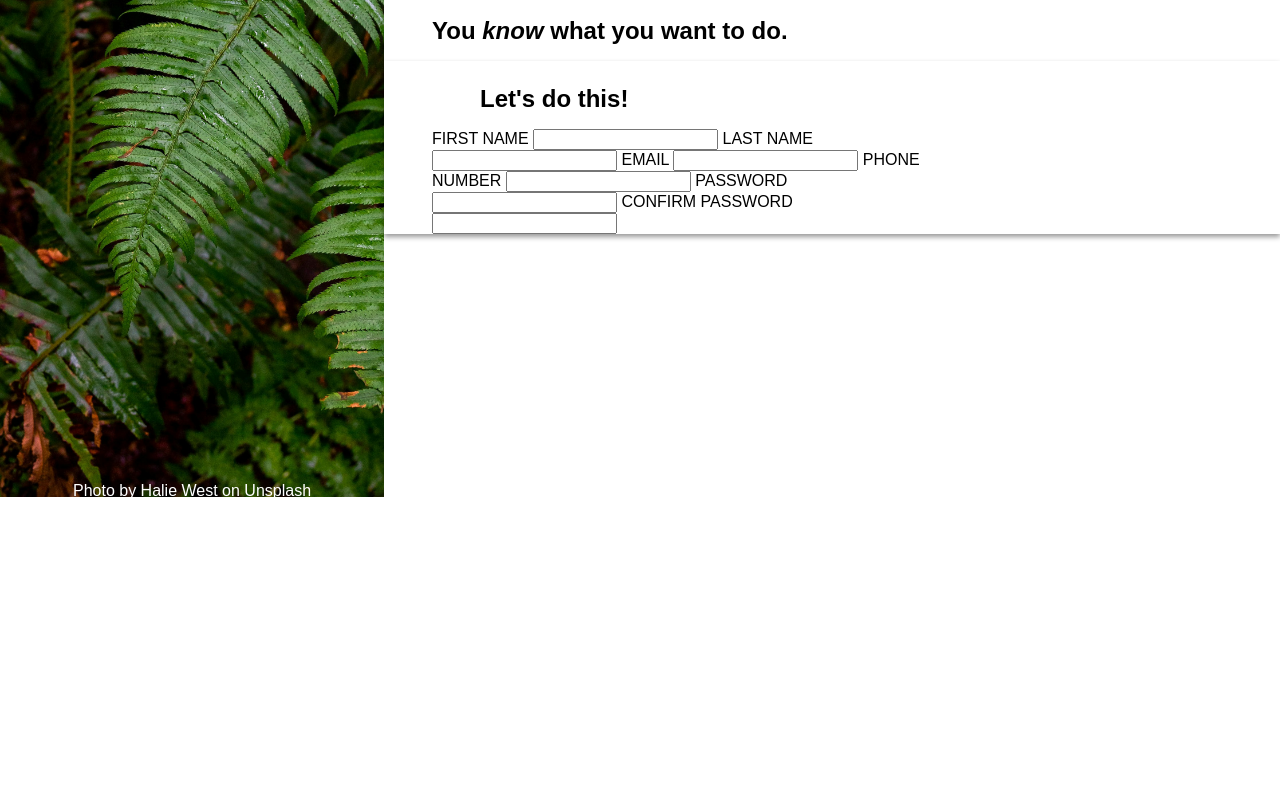
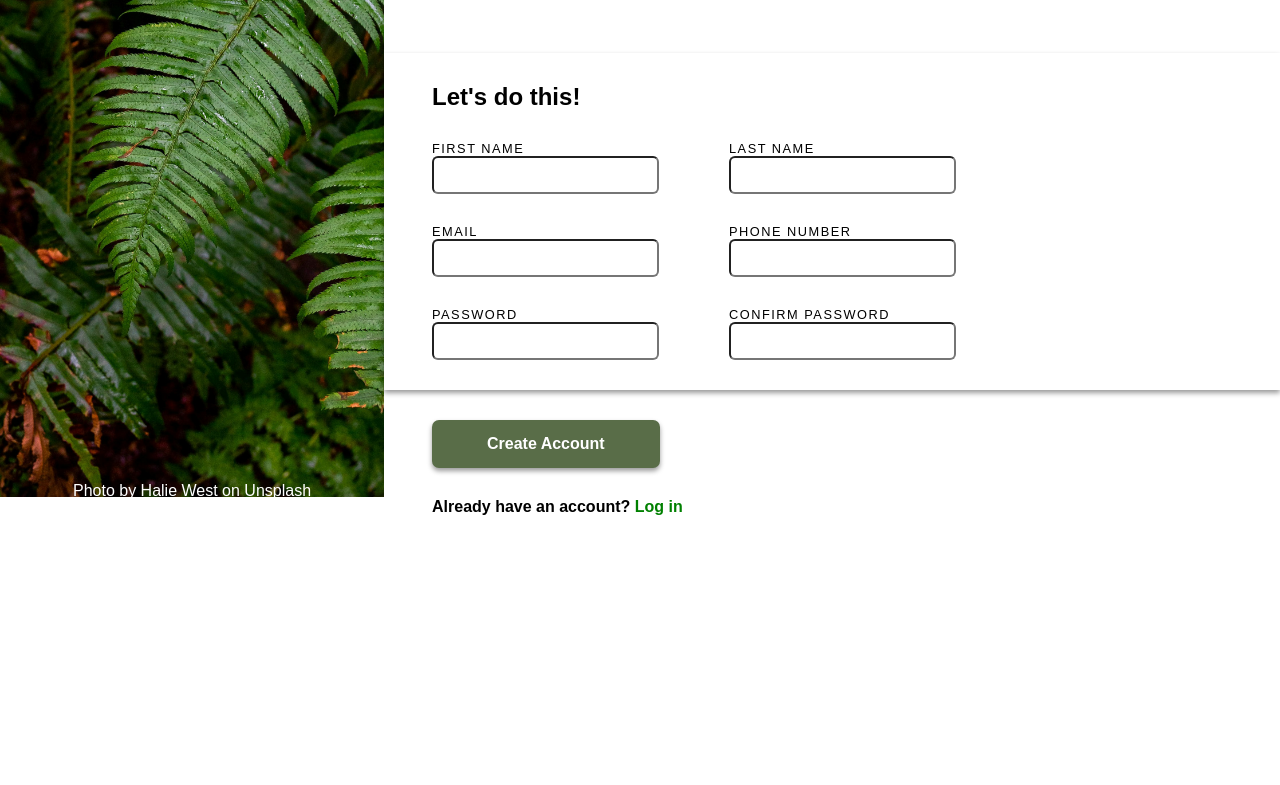
Before and after one commit to HeavenlyWiseMonkey/sign-up-form, a plain HTML site: page index.html in a window 1280 px wide. Shown: the part 303-1088 px from the top of the page. Before the commit the page ends 803 px from the top, so only its background shows below. Drawn offline with Linux system fonts and the light colour scheme.

Commit message:
Add form-area and style to text area

```diff
--- a/index.html
+++ b/index.html
@@ -10,7 +10,7 @@
     <div class="content">
         <div class="image-area">
             <div class="banner">
-                <img class="banner-odin" src="odin-lined.png"> Odin
+                <img class="banner-odin" src="odin-lined.png" alt="The Allfather"> Odin
             </div>
             <p class="credit"> Photo by Halie West on&nbsp<a href="https://unsplash.com/photos/green-leaf-plant-in-close-up-photography-25xggax4bSA">Unsplash</a></p>
         </div>
@@ -19,28 +19,45 @@
                 Sign up <em>now</em> to get started.
             </p>
             <p>You <em>know</em> what you want to do.</p>
+            <form action="" method="get">
                 <div class="input-area">
-                <form>
                     <p>Let's do this!</p>
+                    <div>
+                        <div>
                             <label for="first-name">FIRST NAME</label>
                             <input type="text" id="first-name">
-
+                        </div>
+                        <div>
                             <label for="last-name">LAST NAME</label>
                             <input type="text" id="last-name">
+                        </div>
+                    </div>
 
+                    <div>
+                        <div>
                             <label for="email">EMAIL</label>
                             <input type="email" id="email">
-
+                        </div>
+                        <div>
                             <label for="phone-number">PHONE NUMBER</label>
                             <input type="tel" id="phone-number">
+                        </div>
+                    </div>
 
+                    <div>
+                        <div>
                             <label for="password">PASSWORD</label>
                             <input type="password" id="password">
-
+                        </div>
+                        <div>
                             <label for="confirm-password">CONFIRM PASSWORD</label>
                             <input type="password" id="confirm-password">
+                        </div>
+                    </div>
+                </div>
+                    <button type="submit">Create Account</button>
             </form>
-            </div>
+            <p class="login-text">Already have an account?&nbsp<a href=".">Log in</a></p>
         </div>
     </div>
 </body>
--- a/style.css
+++ b/style.css
@@ -33,7 +33,7 @@ body {
     display: flex;
     align-items: center;
     justify-content: center;
-    font-family: norseBold;
+    font-family: norseBold , 'Times New Roman', Times, serif;
     font-size: 5rem;
     background-color: rgba(0,0,0,0.4);
 }
@@ -57,12 +57,15 @@ body {
     display: flex;
     flex-direction: column;
     width: 70vw;
+    height: 100vh;
     margin-top: var(--vertical-spacing);
     margin-bottom: var(--vertical-spacing);
 }
 
 .text-area p,
-.input-area form {
+.input-area form,
+button,
+.input-area > div {
     margin-left: var(--left-spacing);
     margin-right: var(--right-spacing);
 }
@@ -71,8 +74,62 @@ body {
     font-size: 1.5rem;
     font-weight: bold;
     margin-bottom: 1rem;
+    margin-top: 0;
+}
+
+.input-area,
+button {
+    margin-bottom: 30px;
+}
+
+.input-area, button, input:focus {
+    box-shadow: 0 3px 5px 0px rgba(0,0,0,0.4);
 }
 
 .input-area {
-    box-shadow: 0 3px 5px 0px rgba(0,0,0,0.4);
+    padding: 30px 0;
+    margin-top: 40px;
 }
+
+input, label {
+    display: block;
+}
+
+label {
+    font-size: 0.8rem;
+    letter-spacing: 1.5px;
+}
+
+input {
+    font-size: 1rem;
+    padding: 8px;
+    border-radius: 6px;
+}
+
+input:focus {
+    outline: 1px solid rgb(51,51,255);
+}
+
+.input-area > div {
+    display: flex;
+    gap: 70px;
+    margin-top: 30px;
+}
+
+button {
+    color: rgb(255,255,255);
+    background-color: rgba(89,109,72,255);
+    font-weight: bold;
+    border: 0;
+    border-radius: 7px;
+    padding: 15px 55px;
+}
+
+.text-area .login-text, button {
+    font-size: 1rem;
+}
+
+.login-text a {
+    text-decoration: none;
+    color: green;
+}
```
Lines whose indentation alone changed are shown as unchanged.
